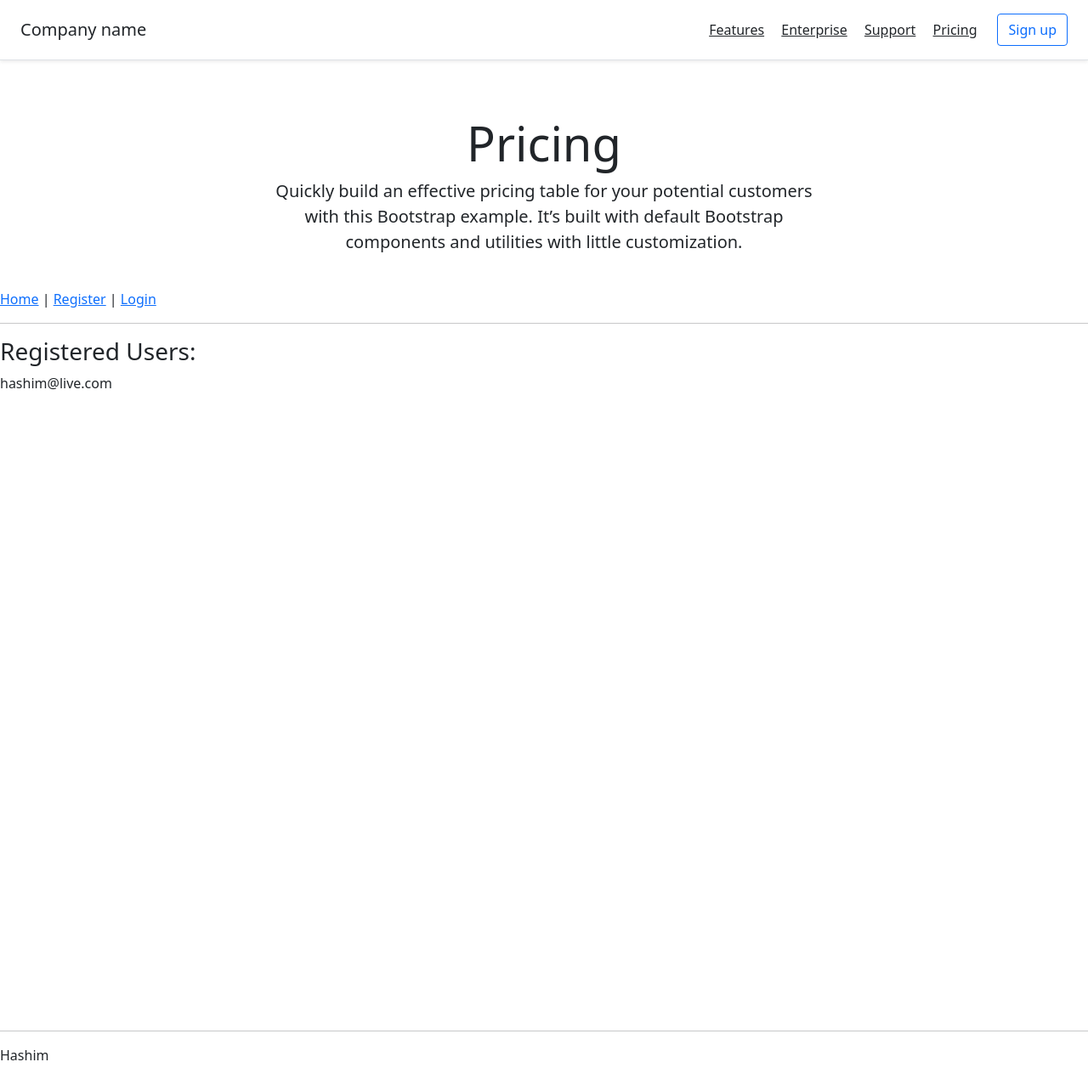
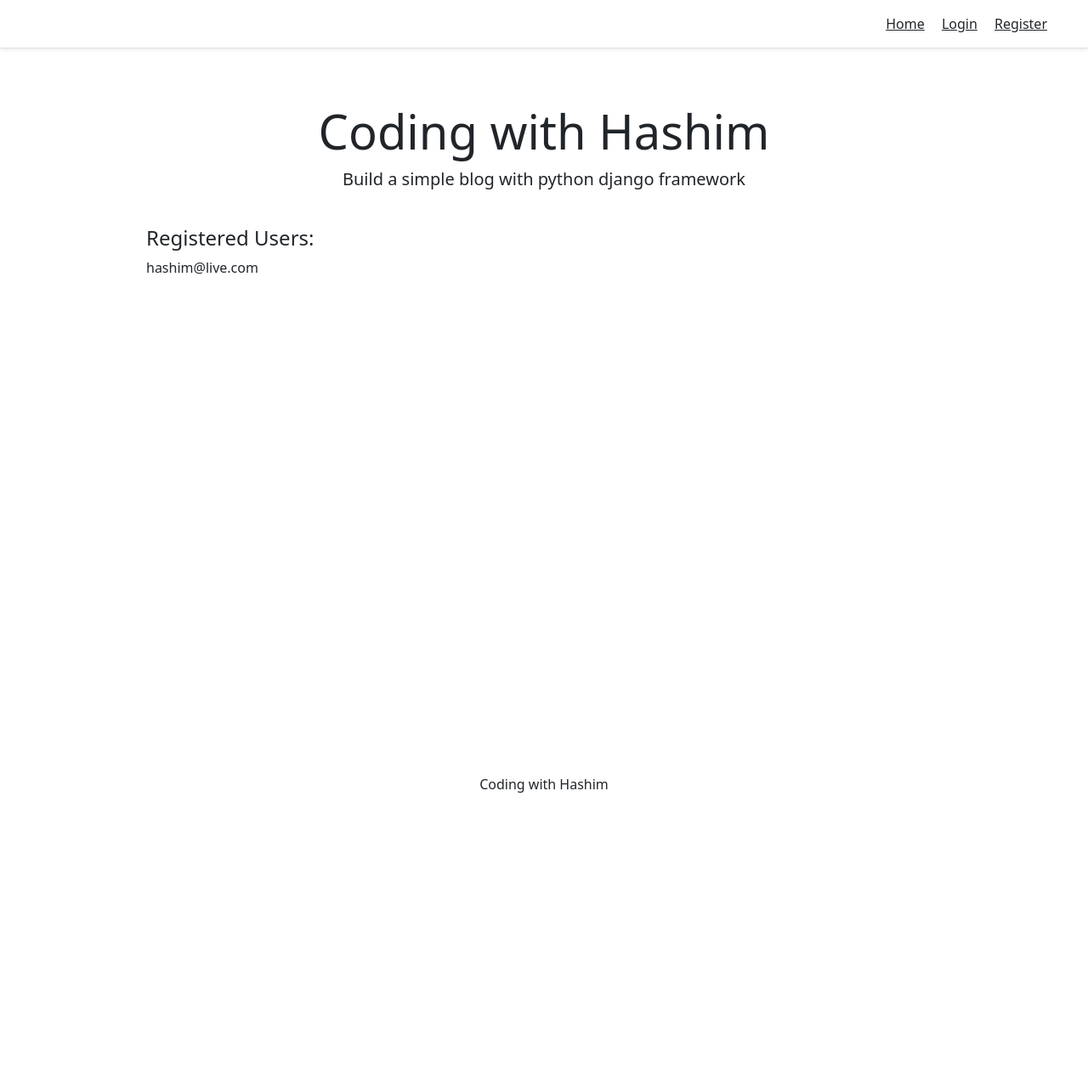
Before and after one commit to hashimTahir/Python-Django-Playground, a Django app: page / in a window 1280 px wide. Shown: the whole page at 85% size. After the commit the page ends 933 px from the top, so only its background shows below. Run offline with Django 3.2, Linux system fonts and the light colour scheme; data comes from the database, SQL or seed files in the repository; both versions use the stored data as it was after the commit.

Commit message:
template changed to fit needs.

```diff
--- a/personal/templates/personal/home.html
+++ b/personal/templates/personal/home.html
@@ -3,9 +3,18 @@
 
 
 {% block content %}
-<h3>
+
+
+<div class="pricing-header px-3 py-3 pt-md-5 pb-md-4 mx-auto text-center">
+    <h1 class="display-4">Coding with Hashim</h1>
+    <p class="lead">Build a simple blog with python django framework</p>
+</div>
+
+<div class="container">
+    <div class="d-flex flex-column">
+        <h4>
             Registered Users:
-</h3>
+        </h4>
         {% for accout in accounts %}
         <p>
             {{accout}}
@@ -13,4 +22,9 @@
         </p>
         {% endfor %}
 
+    </div>
+</div>
+
+
+
 {% endblock content %}
--- a/templates/snippets/footer.html
+++ b/templates/snippets/footer.html
@@ -1,7 +1,14 @@
-<hr>
-<p>
-    Hashim
-</p>
+<style type="text/css">
+    .footer{
+        min-height: 100px;
+    }
+</style>
+<div class="d-flex flex-row align-items-center footer">
+    <p class="m-auto">
+        Coding with Hashim
+    </p>
+</div>
+
 
 
 
--- a/templates/snippets/header.html
+++ b/templates/snippets/header.html
@@ -4,43 +4,31 @@
 
 <style type="text/css">
     .container {
-  max-width: 960px;
-}
+        max-width: 960px;
+    }
 
-.pricing-header {
-  max-width: 700px;
-}
-
+    .pricing-header {
+        max-width: 700px;
+    }
 </style>
 
 <div class="d-flex flex-column flex-md-row align-items-center p-3 px-md-4 mb-3 bg-white border-bottom shadow-sm">
-    <p class="h5 my-0 me-md-auto fw-normal">Company name</p>
+    <p class="h5 my-0 me-md-auto fw-normal">
+        {% if request.user.is_authenticated %}
+        Hello, {{request.user.username}}</p>
+    {% endif %}
+    </p>
     <nav class="my-2 my-md-0 me-md-3">
-        <a class="p-2 text-dark" href="#">Features</a>
-        <a class="p-2 text-dark" href="#">Enterprise</a>
-        <a class="p-2 text-dark" href="#">Support</a>
-        <a class="p-2 text-dark" href="#">Pricing</a>
-    </nav>
-    <a class="btn btn-outline-primary" href="#">Sign up</a>
-</div>
+        {% if request.user.is_authenticated %}
+        <a class="p-2 text-dark" href="{% url 'home' %}">Home</a>
+        <a class="p-2 text-dark" href="{% url 'account' %}">Account</a>
+        <a class="p-2 text-dark" href="{% url 'logout' %}">Logout</a>
+        {% else %}
+        <a class="p-2 text-dark" href="{% url 'home' %}">Home</a>
+        <a class="p-2 text-dark" href="{% url 'login' %}">Login</a>
+        <a class="p-2 text-dark" class="btn btn-outline-primary" href="{% url 'register' %}">Register</a>
+        {% endif %}
 
 
-<div class="pricing-header px-3 py-3 pt-md-5 pb-md-4 mx-auto text-center">
-    <h1 class="display-4">Pricing</h1>
-    <p class="lead">Quickly build an effective pricing table for your potential customers with this Bootstrap
-        example. It’s built with default Bootstrap components and utilities with little customization.</p>
+    </nav>
 </div>
-
-
-
-
-
-{% if request.user.is_authenticated %}
-<p><a href="{% url 'home' %}">Home</a> | <a href="{% url 'account' %}">Account</a> | <a
-        href="{% url 'logout' %}">Logout</a></p>
-<p>Hello, {{request.user.username}}</p>
-{% else %}
-<p><a href="{% url 'home' %}">Home</a> | <a href="{% url 'register' %}">Register</a> | <a
-        href="{% url 'login' %}">Login</a></p>
-{% endif %}
-<hr>
```
Also changed, not shown: db.sqlite3. Lines whose indentation alone changed are shown as unchanged.
